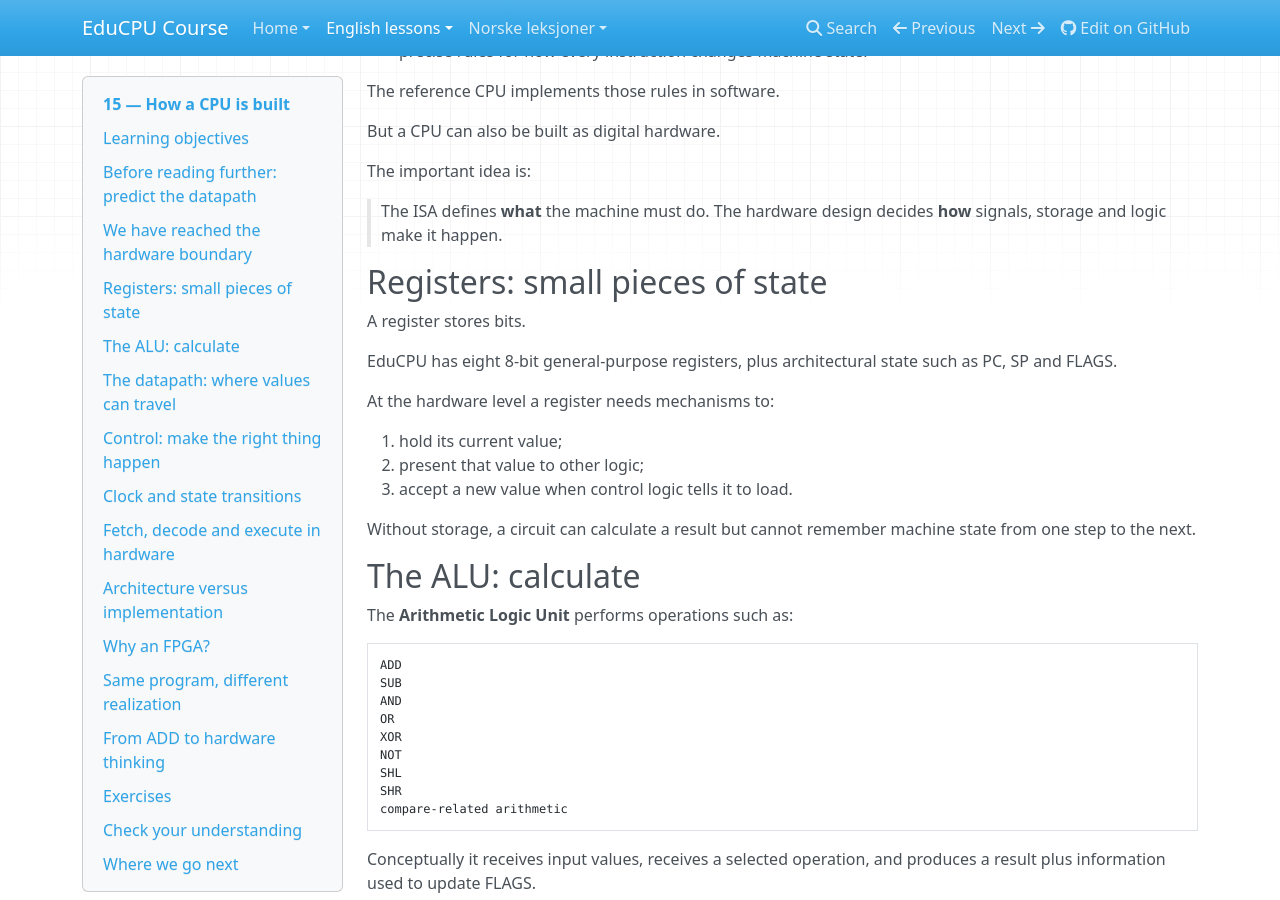
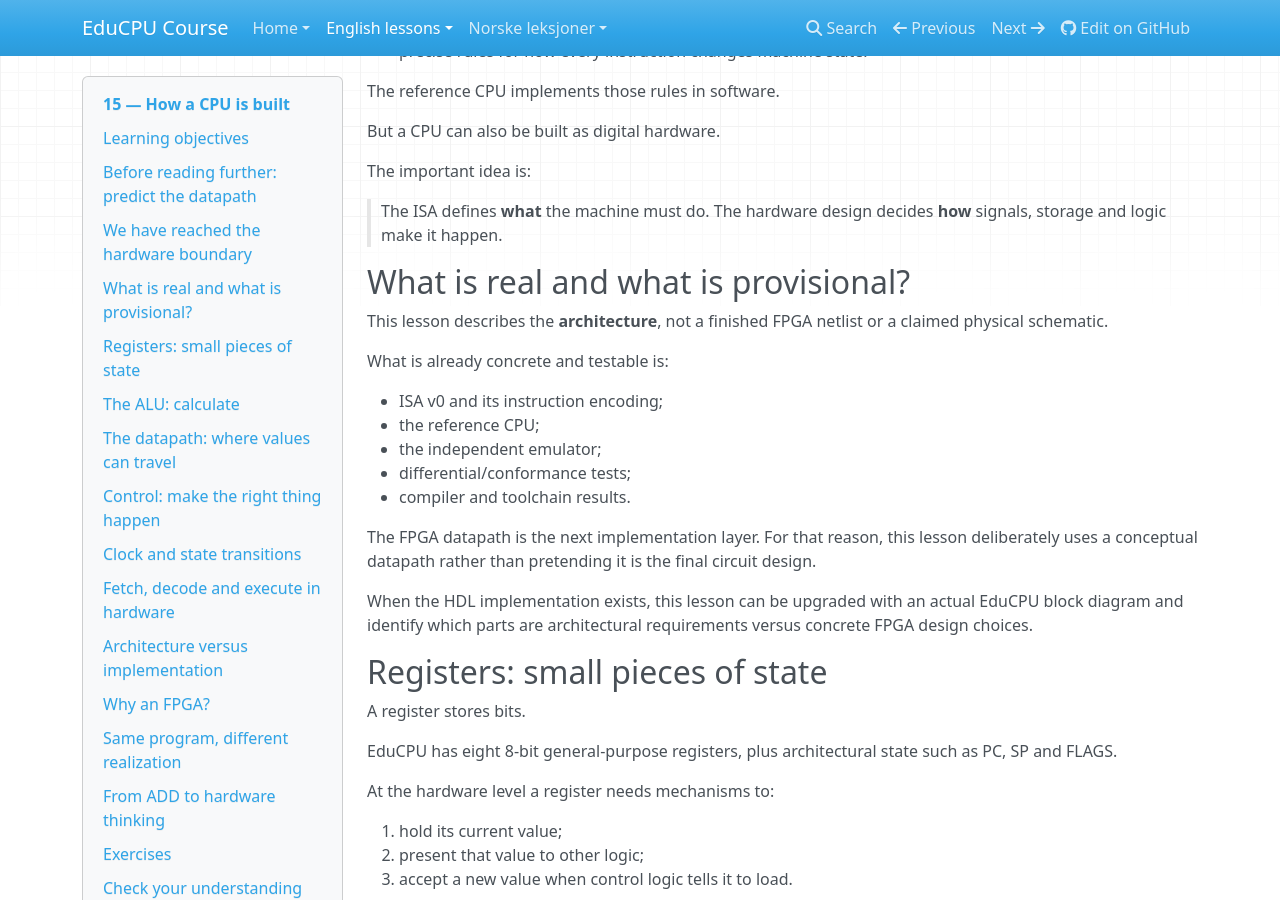
Before and after one commit to Ploos-AS/EduCPU, an MkDocs documentation site: the page built from course/en/lessons/15-how-a-cpu-is-built.md, in a window 1280 px wide and 900 px high, scrolled down 967 px. Built offline with MkDocs 1.6.1, drawn with Linux system fonts in a browser that asks for light colours; nearby versions of some CDN libraries.

Commit message:
Pedagogy: clarify Lesson 15 architecture versus FPGA status

```diff
--- a/course/en/lessons/15-how-a-cpu-is-built.md
+++ b/course/en/lessons/15-how-a-cpu-is-built.md
@@ -47,6 +47,22 @@ But a CPU can also be built as digital hardware.
 The important idea is:
 
 > The ISA defines **what** the machine must do. The hardware design decides **how** signals, storage and logic make it happen.
+
+## What is real and what is provisional?
+
+This lesson describes the **architecture**, not a finished FPGA netlist or a claimed physical schematic.
+
+What is already concrete and testable is:
+
+- ISA v0 and its instruction encoding;
+- the reference CPU;
+- the independent emulator;
+- differential/conformance tests;
+- compiler and toolchain results.
+
+The FPGA datapath is the next implementation layer. For that reason, this lesson deliberately uses a conceptual datapath rather than pretending it is the final circuit design.
+
+When the HDL implementation exists, this lesson can be upgraded with an actual EduCPU block diagram and identify which parts are architectural requirements versus concrete FPGA design choices.
 
 ## Registers: small pieces of state
 
```
